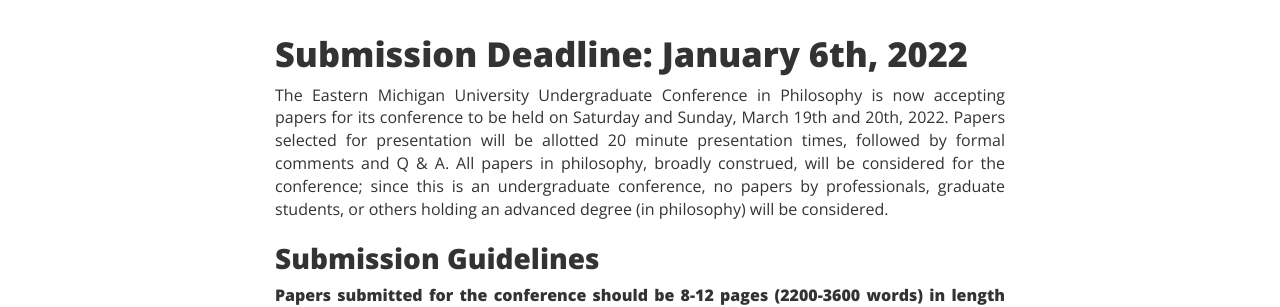
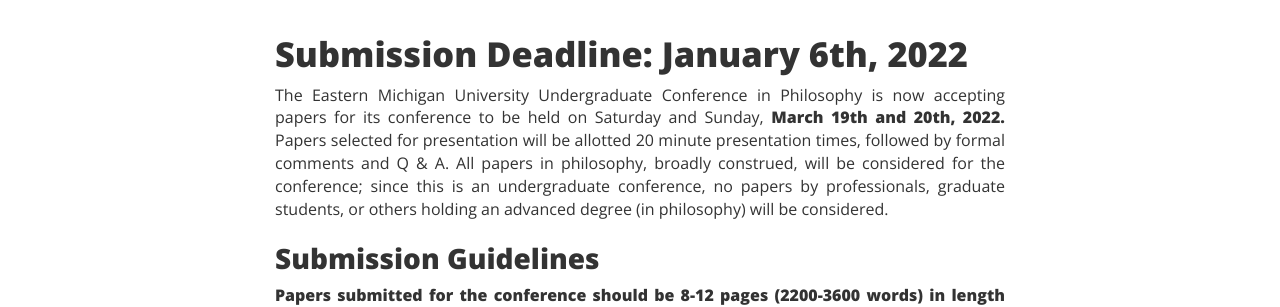
Before and after one commit to ucip/ucip.github.io, a Jekyll site: the page built from cfp.md, in a window 1280 px wide. Shown: the part 315-622 px from the top of the page. Built offline with Jekyll 4.4.1, drawn with Linux system fonts in a browser that asks for light colours; nearby versions of some CDN libraries.

Commit message:
Update cfp.md

```diff
--- a/cfp.md
+++ b/cfp.md
@@ -11,7 +11,7 @@
     <!--<p class="text-justify">The 2018 UCiP has concluded. Next year's Call for Papers will be announced in early November, 2018. Check back then to submit your paper!</p>
     <p class="text-justify">In the meantime, you can <a href="{{ site.baseurl }}/schedule/">check out the 2018 UCiP (concluded) Schedule</a>, <a href="{{ site.baseurl }}/history/">look through past programs, notes, and keynote speakers,</a> or <a href="{{ site.baseurl }}/gallery/">see what's happened at past conferences</a> to get a feel for how UCiP operates.</p>-->
     <p class="text-justify">The Eastern Michigan University Undergraduate Conference in Philosophy is now accepting papers
-      for its conference to be held on Saturday and Sunday, March 19th and 20th, 2022.  Papers selected for presentation will be allotted 20 minute presentation times, followed by formal comments and Q & A.  All papers in philosophy, broadly construed, will be considered for the conference; since this is an undergraduate conference, no papers by professionals, graduate students, or others holding an advanced degree (in philosophy) will be considered.</p>
+      for its conference to be held on Saturday and Sunday,<b> March 19th and 20th, 2022.</b>  Papers selected for presentation will be allotted 20 minute presentation times, followed by formal comments and Q & A.  All papers in philosophy, broadly construed, will be considered for the conference; since this is an undergraduate conference, no papers by professionals, graduate students, or others holding an advanced degree (in philosophy) will be considered.</p>
     <h3>Submission Guidelines</h3>
     <p class="text-justify"><b>Papers submitted for the conference should be 8-12 pages (2200-3600 words) in length and include an abstract approximately 250 words in length.</b></p>
     <p class="text-justify">The deadline for submission is <strong>Thursday, January 6th, 2022,</strong> and only completed papers accompanied by an abstract will be reviewed. We expect to announce the papers selected for presentation by the beginning of February.</p>
```
